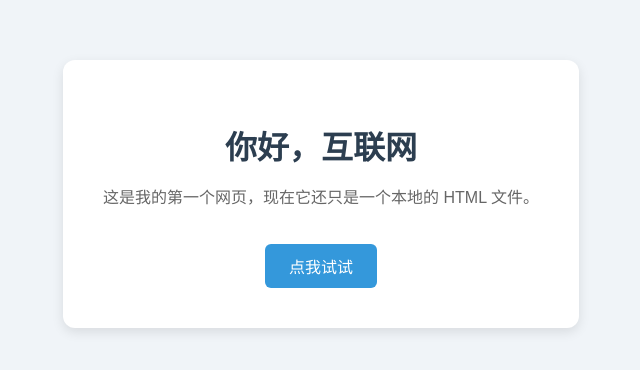
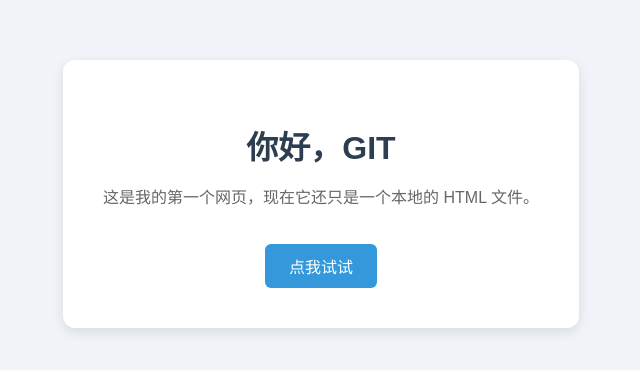
Before and after one commit to wkonodioda/zero-to-tech, a plain HTML site: page index.html in a window 1280 px wide. Shown: the part 206-576 px from the top of the page, without its empty margins (319-959 px from the left). Drawn offline with Linux system fonts and the light colour scheme.

Commit message:
添加gitignort,变更首页文案

```diff
--- a/index.html
+++ b/index.html
@@ -8,7 +8,7 @@
 
   <body>
     <div class="card">
-      <h1>你好，互联网</h1>
+      <h1>你好，GIT</h1>
       <p id="msg">这是我的第一个网页，现在它还只是一个本地的 HTML 文件。</p>
 
       <button onclick="changeText()">点我试试</button>
```
Also changed, not shown: 1 other file.
